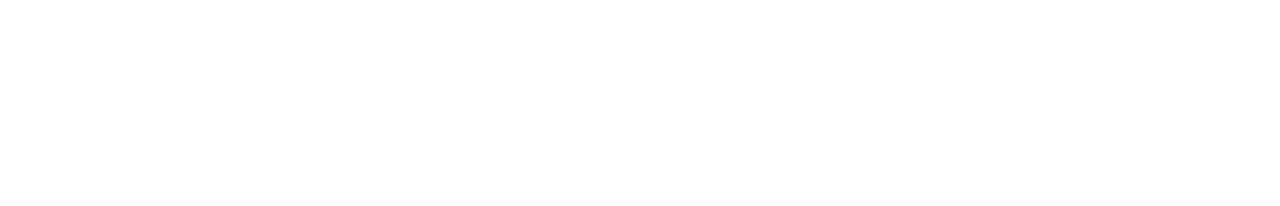
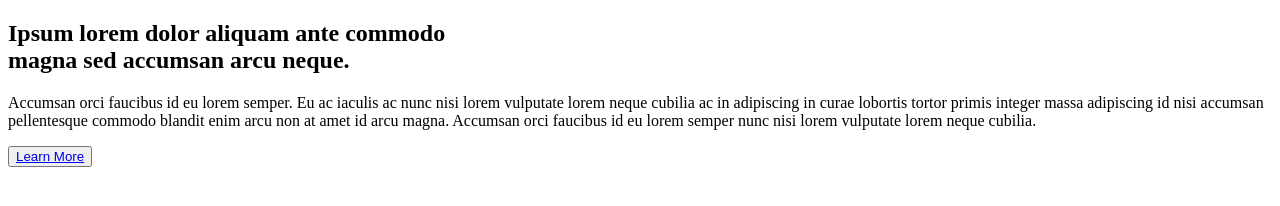
Before and after one commit to kidneee/strata-rebuild, a plain HTML site: page index.html in a window 1280 px wide. Drawn offline with Linux system fonts and the light colour scheme.

Commit message:
add: メインセクションの基本構造とサイドバー追加

```diff
--- a/index.html
+++ b/index.html
@@ -3,13 +3,29 @@
 <!-- Design: "Strata" by HTML5 UP - html5up.net | @ajlkn -->
 <html lang="ja">
 <head>
-  <meta charset="UTF-8">
-  <meta name="viewport" content="width=device-width, initial-scale=1.0">
-  <meta name="robots" content="noindex, nofollow">
+  <meta charset="UTF-8" />
+  <meta name="viewport" content="width=device-width, initial-scale=1.0" />
+  <meta name="robots" content="noindex, nofollow" />
   <title>Portfolio designed by Strata</title>
 </head>
 
 <body>
-
+  <!-- <header class="header"></header> -->
+  <main>
+    <section>
+      <h1>
+        Ipsum lorem dolor aliquam ante commodo<br>
+        magna sed accumsan arcu neque.
+      </h1>
+      <p>
+        Accumsan orci faucibus id eu lorem semper. Eu ac iaculis ac nunc nisi lorem vulputate lorem neque cubilia ac in adipiscing in curae lobortis tortor primis integer massa adipiscing id nisi accumsan pellentesque commodo blandit enim arcu non at amet id arcu magna. Accumsan orci faucibus id eu lorem semper nunc nisi lorem vulputate lorem neque cubilia.
+      </p>
+      <button>
+        <a href="#">Learn More</a>
+      </button>
+    </section>
+  </main>
+  <aside></aside>
+  <!-- <footer class="footer"></footer> -->
 </body>
 </html>
```
